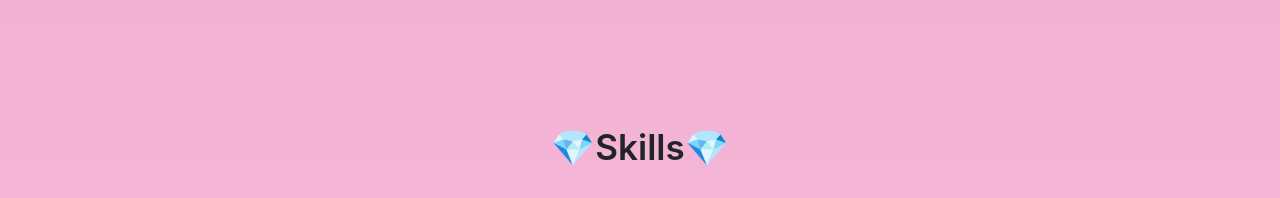
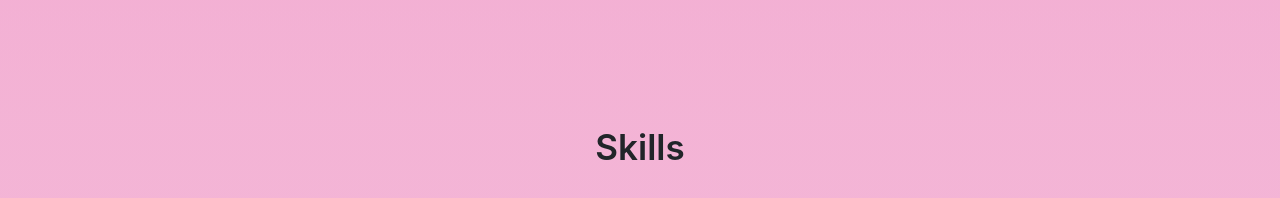
Before and after one commit to RaagLibr/RaginiPortfolio.github.io, a plain HTML site: page index.html in a window 1280 px wide. Shown: the part 1040-1238 px from the top of the page. Drawn offline with nearby package versions, Linux system fonts and the light colour scheme; a web font is replaced by a local one.

Commit message:
Update index.html

```diff
--- a/index.html
+++ b/index.html
@@ -102,7 +102,9 @@
 </div>
 
 </header>
-<h1 class="font-effect-3d" style="text-align:center;" data-aos="zoom-out" data-aos-duration="500" data-aos-easing="ease-out">💎Skills💎</h1>
+
+<div class="Skills">
+		<h1 class="font-effect-3d" style="text-align:center;" data-aos="zoom-out" data-aos-duration="500" data-aos-easing="ease-out">Skills</h1>
 
 
 			<div class="element1" data-aos="zoom-in" data-aos-duration="500" data-aos-easing="ease-out">
@@ -118,7 +120,6 @@
 					</div>
 				</div>
 			</div>
-
 
 
 	<div class="element1" data-aos="zoom-in" data-aos-duration="500" data-aos-easing="ease-out">
@@ -151,8 +152,7 @@
 			</div>
 		</div>
 
-
-			<div class="header1" style="margin-top:2em;">
+</div>			<div class="header1" style="margin-top:2em;">
 
 			<h1 class="font-effect-3d" data-aos="zoom-out" data-aos-duration="50" data-aos-easing="ease-out">💎Work <span>GALLERY💎</span></h1>
 			<div class="gallery-filter">
```
Lines whose indentation alone changed are shown as unchanged.
